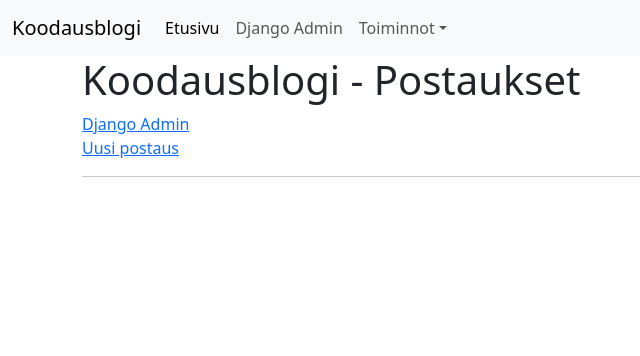
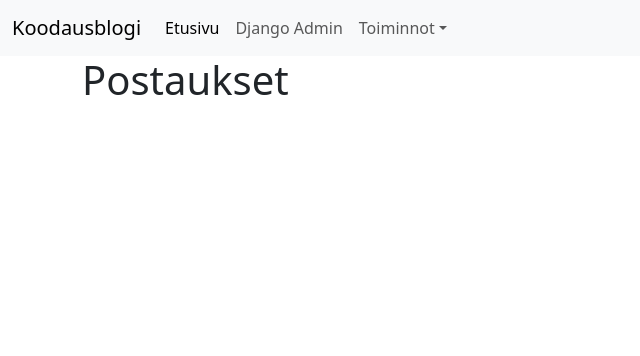
Before and after one commit to Raision-seudun-koulutuskuntayhtyma/django-blogi, a Django app: page / in a window 1280 px wide. Shown: the top 356 px of the page, without its empty margins (0-640 px from the left). Run offline with Django 4.2, Linux system fonts and the light colour scheme; data that the repository does not hold is empty.

Commit message:
Poista turha toisto postaukset-sivulta

```diff
--- a/blogi/templates/blogi/postauslista.html
+++ b/blogi/templates/blogi/postauslista.html
@@ -51,11 +51,7 @@
             </div>
         </nav>
         <div class="container">
-            <h1>Koodausblogi - Postaukset</h1>
-            <a href="{% url 'admin:index' %}">Django Admin</a>
-            <br/>
-            <a href="{% url 'uusi_postaus' %}">Uusi postaus</a>
-            <hr/>
+            <h1>Postaukset</h1>
             <ul>
                 {% for postaus in postaukset %}
                 <li>
```
